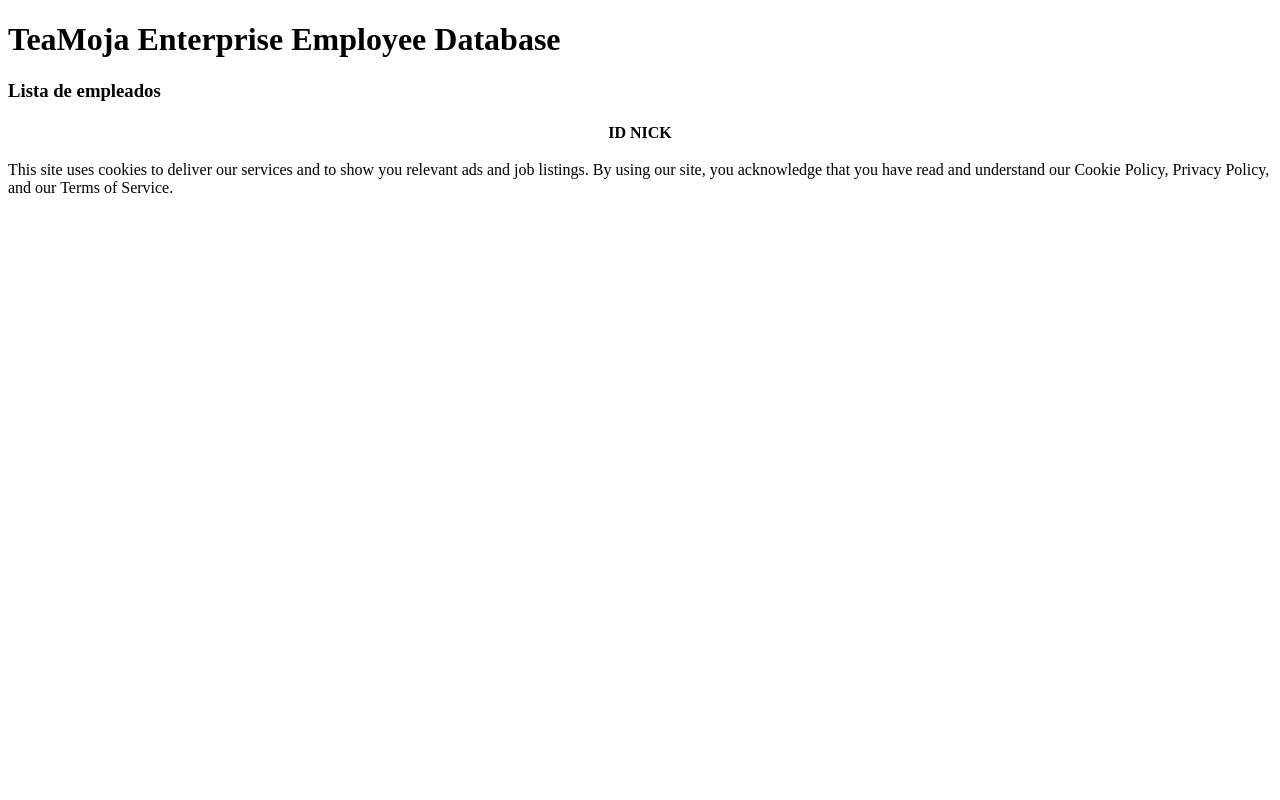
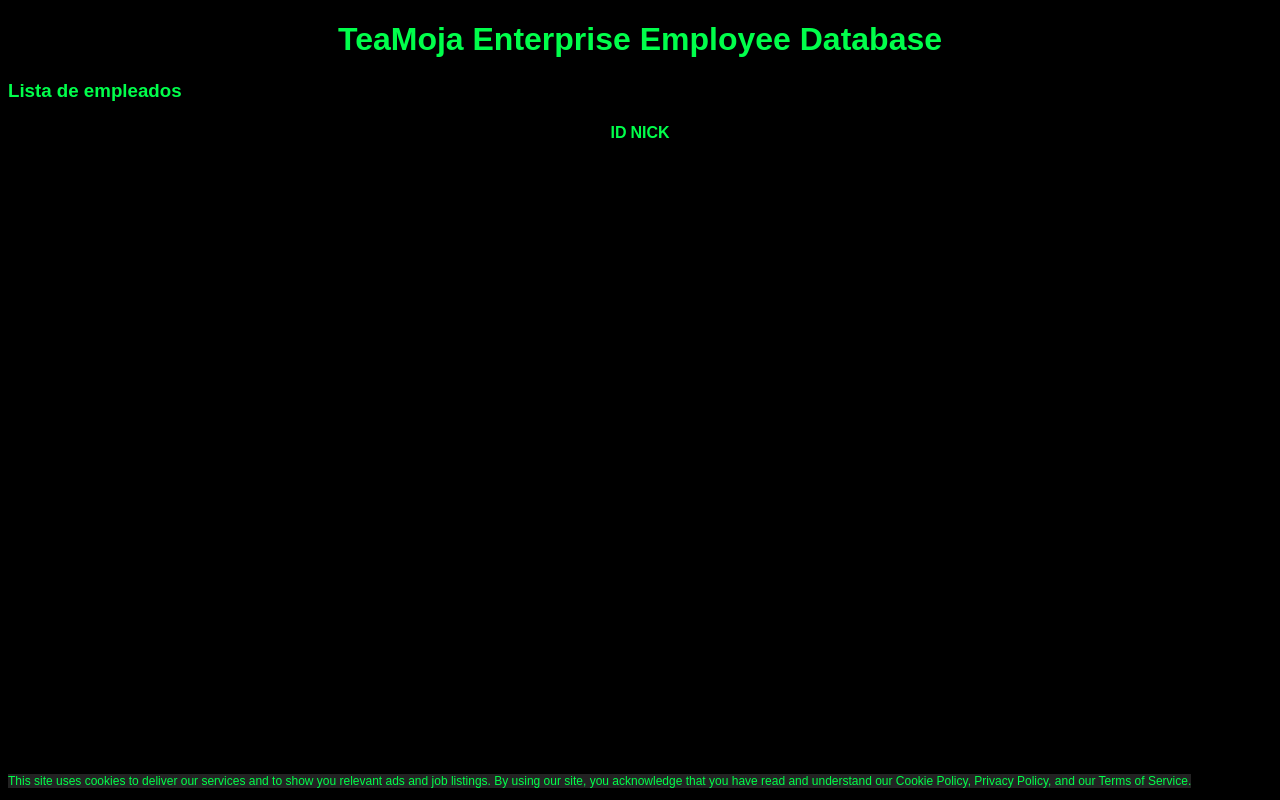
Before and after one commit to Miguelo0098/pw, a PHP site: page / in a window 1280 px wide. Run offline with PHP 8.4, Linux system fonts and the light colour scheme; data that the repository does not hold is empty.

Commit message:
added css

```diff
--- a/practicas/practica2/index.php
+++ b/practicas/practica2/index.php
@@ -3,6 +3,7 @@
 <head>
 	<title>TEAMOJA Enterprise</title>
 	<meta charset="utf-8">
+	<link rel="stylesheet" type="text/css" href="stylesheet.css">
 </head>
 <body>
 
--- /dev/null
+++ b/practicas/practica2/stylesheet.css
@@ -0,0 +1,29 @@
+h1{
+  text-align: center;
+}
+body{
+  background-color: black;
+  color: rgb(0, 255, 75);
+  font-family: arial;
+}
+.warning{
+  color: red;
+  text-align: center;
+}
+li{
+  color: white;
+  font-weight: bold;
+}
+a{
+  color: white;
+}
+#copyright {
+  position: absolute;
+  text-align: center;
+  bottom: 0;
+  font-size: 12px;
+  background-color: #222;
+}
+.missing{
+  color: red;
+}
```
